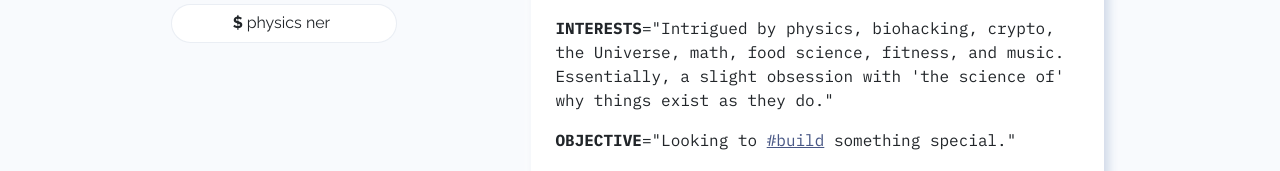
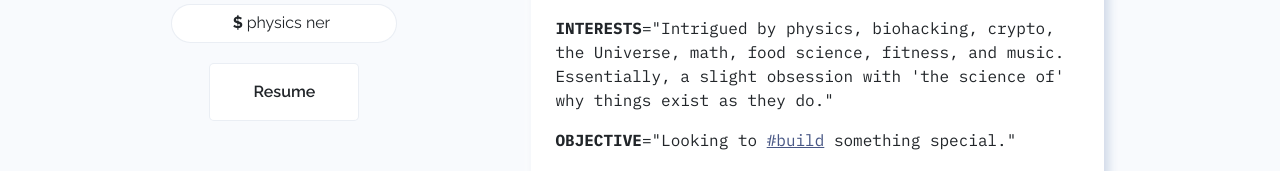
Before and after one commit to buchhlz2/personal-website, a React (Create React App) app: page / in a window 1280 px wide. Shown: the part 274-445 px from the top of the page. Built offline with nearby package versions, Linux system fonts and the light colour scheme.

Commit message:
feat: add resume btn & minor fixes

```diff
--- a/src/App.scss
+++ b/src/App.scss
@@ -109,6 +109,30 @@
 	}
 }
 
+#resume-btn {
+	border: 1px $border-color solid;
+	background-color: $white;
+	border-radius: 5px;
+	margin-top: 15px;
+	box-shadow: none;
+	width: 150px;
+	margin: 20px auto 0 auto;
+	a {
+		text-decoration: none;
+		color: $dark;
+	}
+}
+
+#resume-btn:hover {
+	a {
+		color: $dark;
+	}
+}
+
+#resume-btn:active {
+	box-shadow: inset 2px 2px 6px rgba(darken($body-bg, 50%), 0.2), inset -3px -2px 4px rgba($white, 0.2);
+}
+
 #about-me-card {
 	-webkit-box-shadow: $box-shadow;
 	-moz-box-shadow: $box-shadow;
@@ -162,7 +186,7 @@ nav {
 	background-color: inherit;
 	color: $link-color;
 	position: absolute;
-	left: 0;
+	left: 5px;
 }
 
 #nav-toggle-btn:hover {
--- a/src/components/BasicInfo.js
+++ b/src/components/BasicInfo.js
@@ -32,6 +32,13 @@ const BasicInfo = (props) => {
 						</div>
 					</div>
 				</div>
+				<div className='row'>
+					<button className='btn' id='resume-btn'>
+						<a href='https://drive.google.com/file/d/1A-hcR9Qp1hUU_pUgriWzKyNg1xONSiub/view' target=' _blank'>
+							Resume
+						</a>
+					</button>
+				</div>
 			</div>
 		</div>
 	)
--- a/src/components/PortfolioItem.js
+++ b/src/components/PortfolioItem.js
@@ -106,7 +106,6 @@ const PortfolioItem = (props) => {
 							{props.languages.map((language, key = 0) => (
 								<div className='me-2 align-self-center' key={key++}>
 									<a
-										className=''
 										href={`https://github.com/buchhlz2/${props.githubRepo}${extensionConverter(language)}`}
 										target=' _blank'
 										key={props.index}
```
